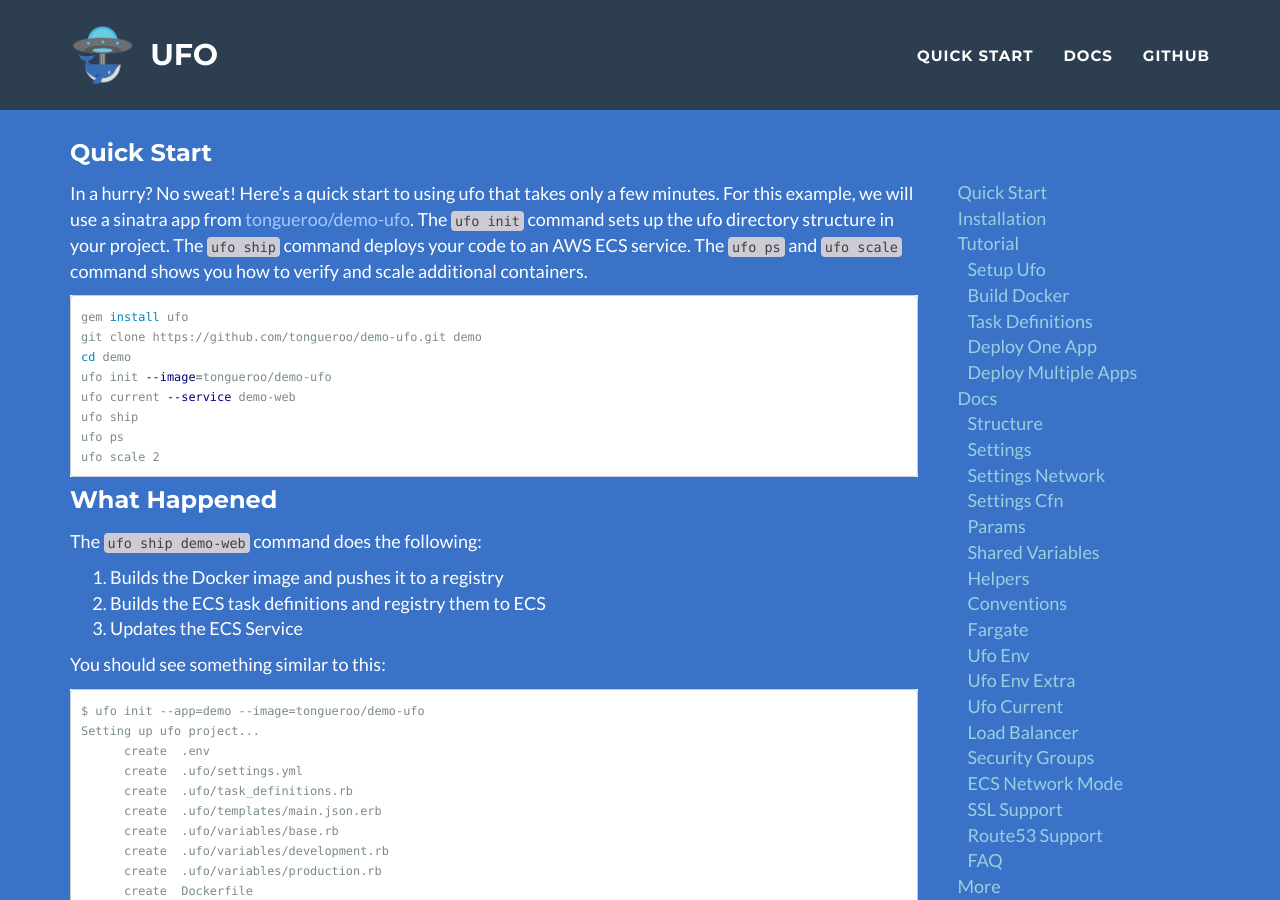
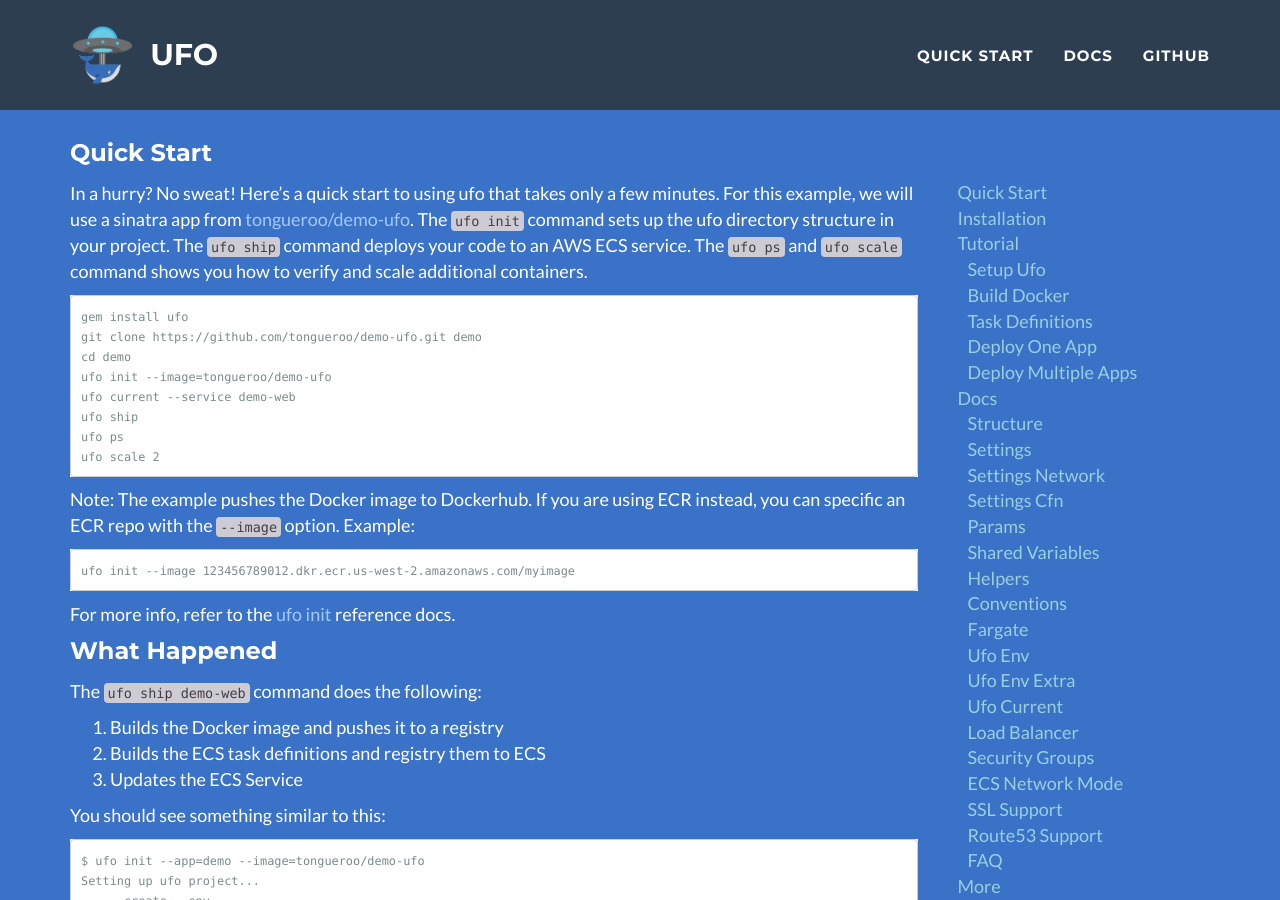
Before and after one commit to boltops-tools/ufo, a Jekyll site: the page built from docs/quick-start.md, in a window 1280 px wide and 900 px high. Built offline with Jekyll 4.4.1, drawn with Linux system fonts in a browser that asks for light colours.

Commit message:
update quick start with note about ecr image
related #52

````diff
--- a/docs/quick-start.md
+++ b/docs/quick-start.md
@@ -4,16 +4,20 @@ title: Quick Start
 
 In a hurry? No sweat! Here's a quick start to using ufo that takes only a few minutes. For this example, we will use a sinatra app from [tongueroo/demo-ufo](https://github.com/tongueroo/demo-ufo).  The `ufo init` command sets up the ufo directory structure in your project. The `ufo ship` command deploys your code to an AWS ECS service.  The `ufo ps` and `ufo scale` command shows you how to verify and scale additional containers.
 
-```sh
-gem install ufo
-git clone https://github.com/tongueroo/demo-ufo.git demo
-cd demo
-ufo init --image=tongueroo/demo-ufo
-ufo current --service demo-web
-ufo ship
-ufo ps
-ufo scale 2
-```
+    gem install ufo
+    git clone https://github.com/tongueroo/demo-ufo.git demo
+    cd demo
+    ufo init --image=tongueroo/demo-ufo
+    ufo current --service demo-web
+    ufo ship
+    ufo ps
+    ufo scale 2
+
+Note: The example pushes the Docker image to Dockerhub. If you are using ECR instead, you can specific an ECR repo with the `--image` option.  Example:
+
+    ufo init --image 123456789012.dkr.ecr.us-west-2.amazonaws.com/myimage
+
+For more info, refer to the [ufo init](http://ufoships.com/reference/ufo-init/) reference docs.
 
 ## What Happened
 
````
